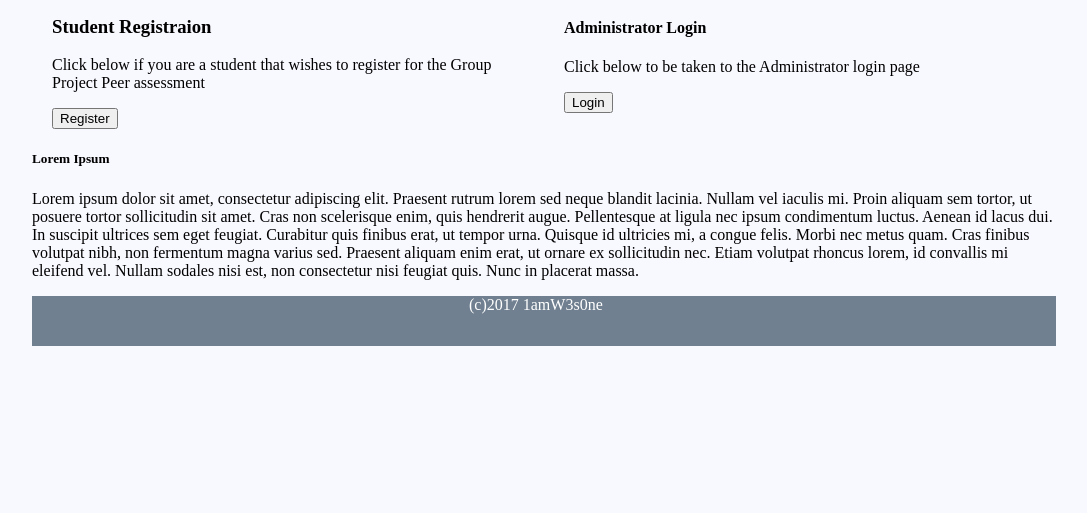
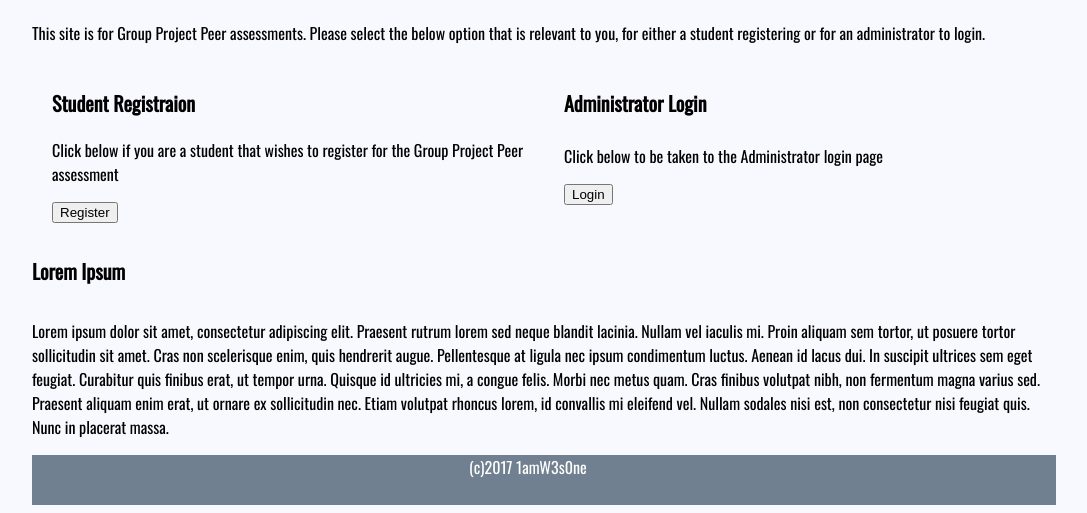
Before and after one commit to weso1888/CMM503-Coursework2, a PHP site: page / in a window 1280 px wide. Shown: the part 497-1010 px from the top of the page, without its empty margins (96-1183 px from the left). Before the commit the page ends 843 px from the top, so only its background shows below. Run offline with PHP 8.4, Linux system fonts and the light colour scheme.

Commit message:
main page content finished - 1.5.1 fonts almost done

```diff
--- a/Assets/CSS/fonts.css
+++ b/Assets/CSS/fonts.css
@@ -1 +1 @@
-@import url('https://fonts.googleapis.com/css?family=Righteous');
+@import url('https://fonts.googleapis.com/css?family=Oswald');
--- a/Assets/CSS/style.css
+++ b/Assets/CSS/style.css
@@ -89,3 +89,27 @@ footer>p{
 }
 
 /*Text Styling*/
+
+h1 {
+    font-family: 'Oswald', sans-serif;
+    font-style: medium;
+    font-size: 50px;
+}
+
+h2, h3, h4, h5 {
+    font-family: 'Oswald', sans-serif;
+    font-style: normal;
+}
+
+h3, h4, h5 {
+    font-size: 20px;
+    }
+
+p {
+    font-family: 'Oswald', sans-serif;
+    font-weight: 300;
+}
+
+
+
+/*Margin Fixes*/
--- a/index.html
+++ b/index.html
@@ -5,6 +5,11 @@
     <title>CMM503-Coursework2</title>
     <link rel="stylesheet" href="Assets/CSS/style.css">
     <link rel="stylesheet" href="Assets/CSS/unsemantic-grid-responsive-tablet.css">
+
+    <style>
+
+    </style>
+
 </head>
 
 <body>
```
